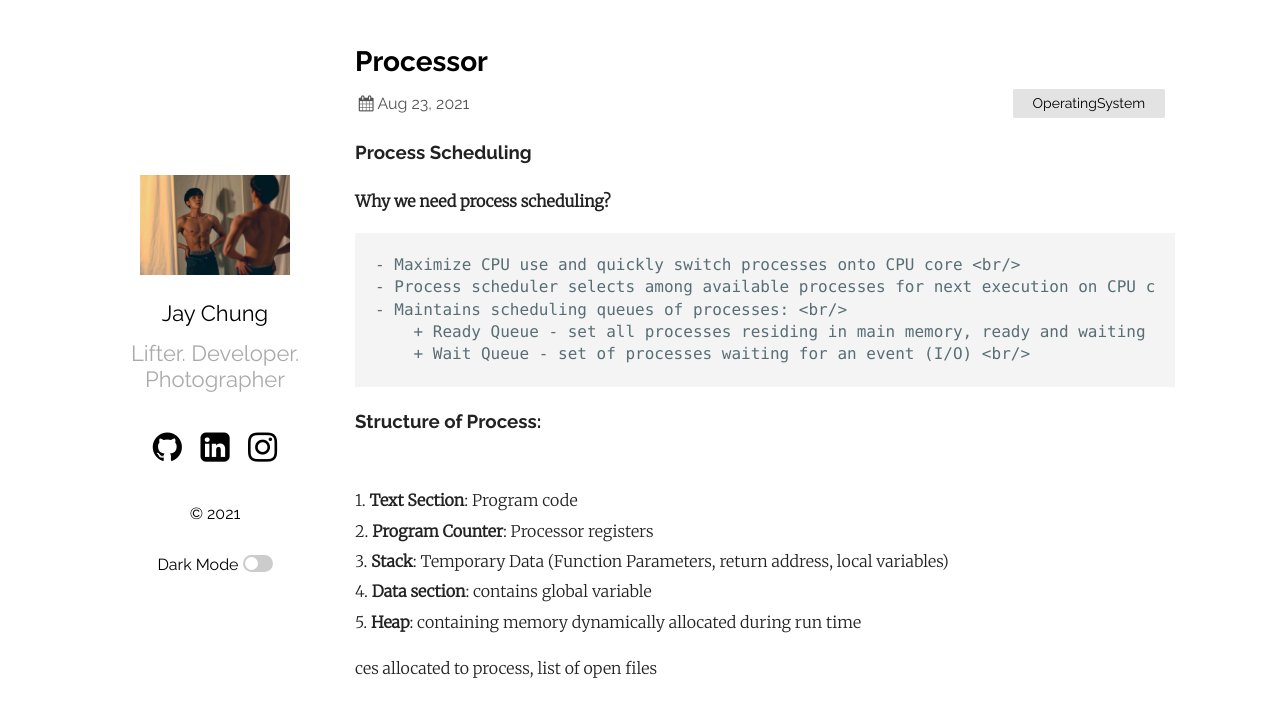
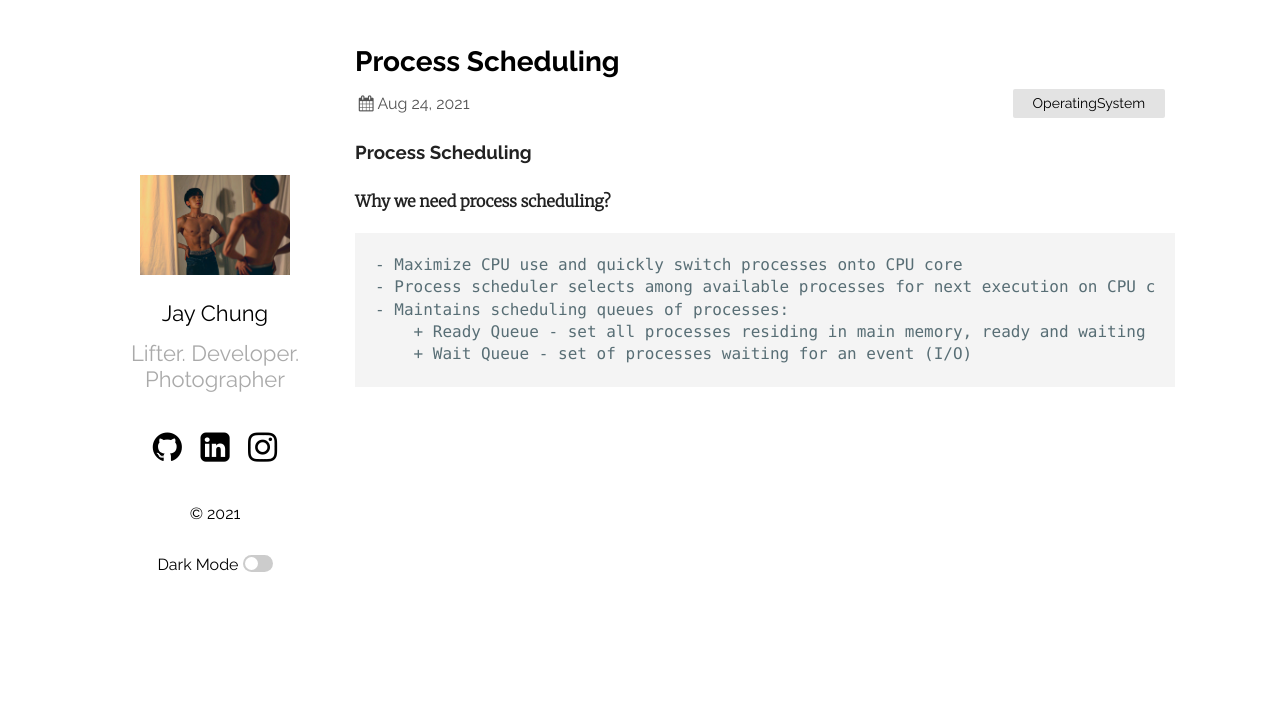
Before and after one commit to healthgongdoll/healthgongdoll.github.io, a Jekyll site: the page built from _posts/2021-08-24-ProcessScheduling.markdown, in a window 1280 px wide. Shown: the top 717 px of the page. Built offline with Jekyll 4.4.1, drawn with Linux system fonts in a browser that asks for light colours.

Commit message:
Blog Update

```diff
--- a/_posts/2021-08-24-ProcessScheduling.markdown
+++ b/_posts/2021-08-24-ProcessScheduling.markdown
@@ -1,7 +1,7 @@
 ---
 layout: post
-title:  "Processor"
-date:   2021-08-23 16:26:36 +0530
+title:  "Process Scheduling"
+date:   2021-08-24 11:23:36 +0530
 categories: OperatingSystem
 ---
 
@@ -9,23 +9,14 @@ categories: OperatingSystem
 
 **Why we need process scheduling?** <br/>
 
-	- Maximize CPU use and quickly switch processes onto CPU core <br/>
-	- Process scheduler selects among available processes for next execution on CPU core <br/>
-	- Maintains scheduling queues of processes: <br/>
-		+ Ready Queue - set all processes residing in main memory, ready and waiting to execute <br/>
-		+ Wait Queue - set of processes waiting for an event (I/O) <br/>
+	- Maximize CPU use and quickly switch processes onto CPU core
+	- Process scheduler selects among available processes for next execution on CPU core
+	- Maintains scheduling queues of processes:
+		+ Ready Queue - set all processes residing in main memory, ready and waiting to execute
+		+ Wait Queue - set of processes waiting for an event (I/O)
 
 
-### **Structure of Process**:
- <br/>
-	1. **Text Section**: Program code <br/>
-	2. **Program Counter**: Processor registers <br/>
-	3. **Stack**: Temporary Data (Function Parameters, return address, local variables) <br/>
-	4. **Data section**: contains global variable <br/>
-	5. **Heap**: containing memory dynamically allocated during run time <br/>
 
-
-ces allocated to process, list of open files <br/>
 
 
 <!--
```
